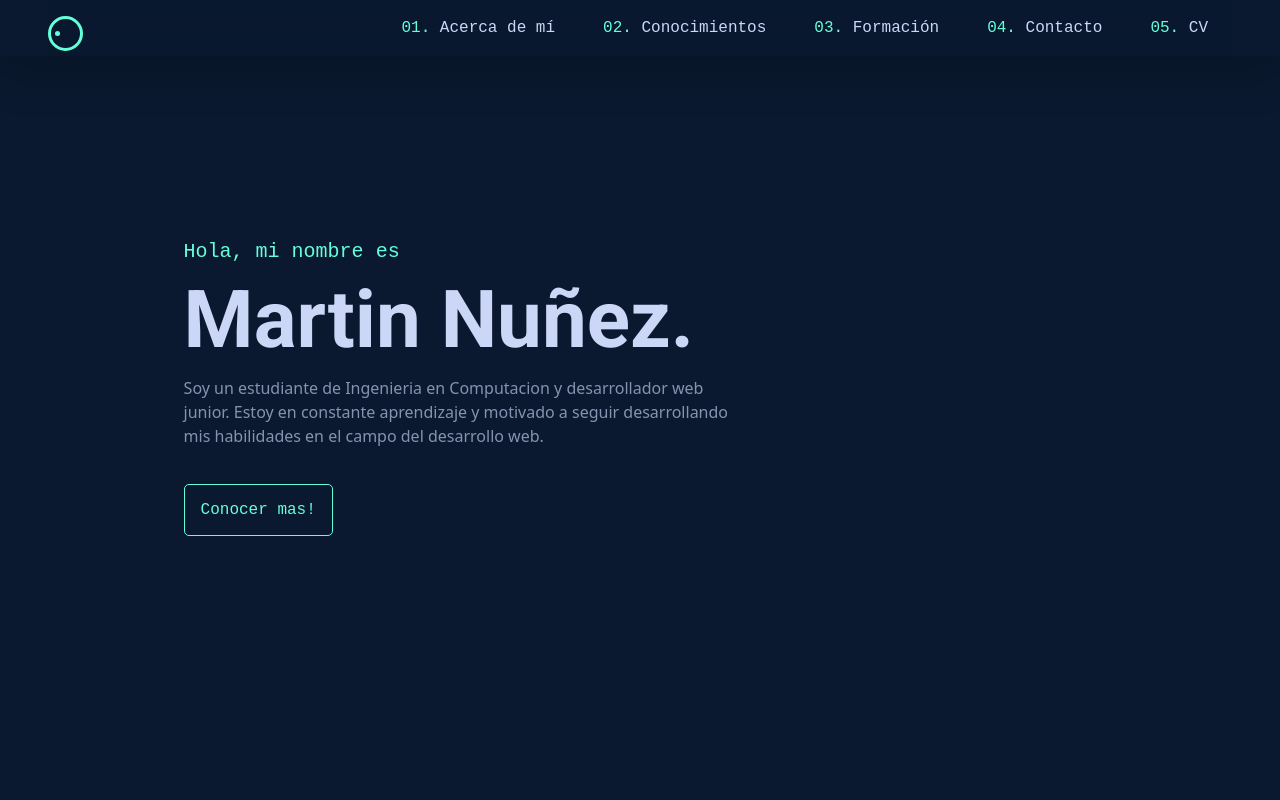
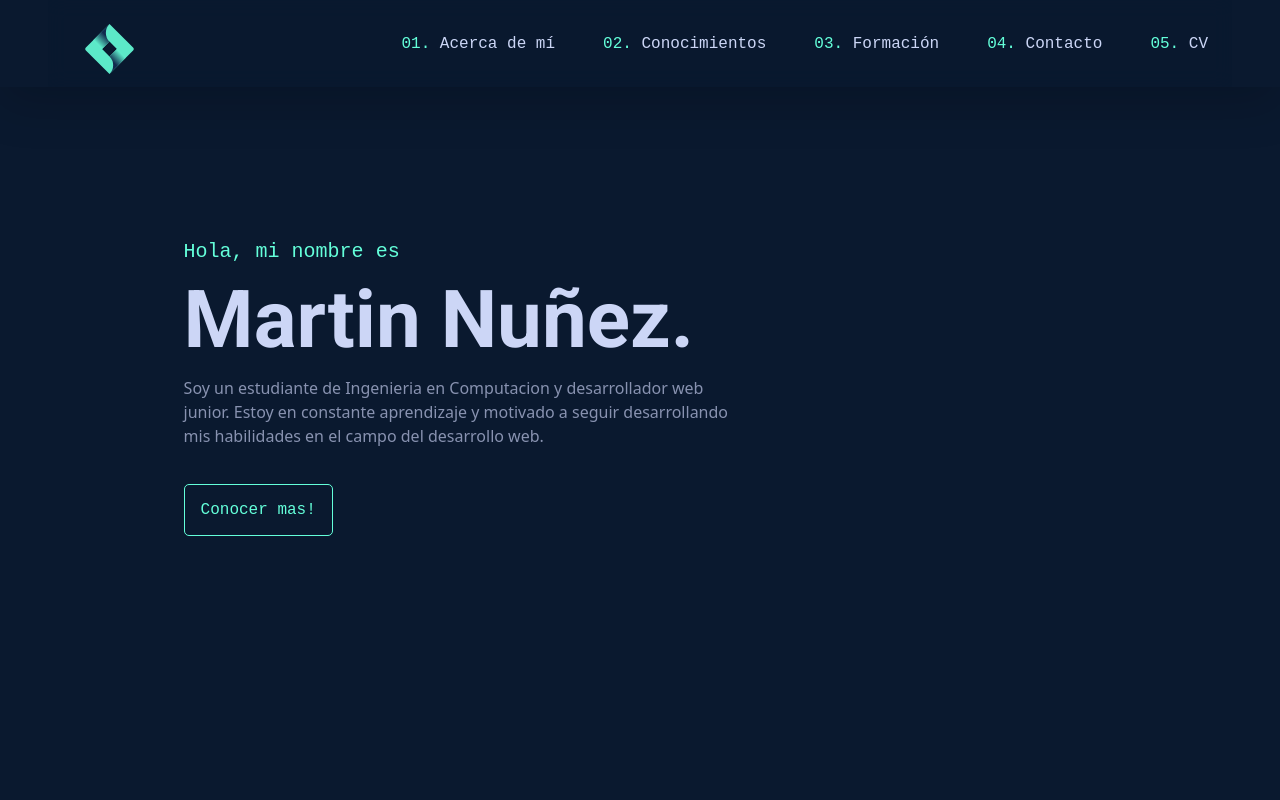
Before and after one commit to martinnuy/portfolio, a plain HTML site: page index.html in a window 1280 px wide. Shown: the top 800 px of the page. Drawn offline with nearby package versions, Linux system fonts and the light colour scheme.

Commit message:
New Icon

```diff
--- a/index.html
+++ b/index.html
@@ -44,15 +44,23 @@
     <header class="mb-5 fixed-top shadow-lg">
 
         <nav class="navbar navbar-expand-lg navbar-light colorFondoNav mx-5">
-            <a class="navbar-brand" href="#">
+            <a class="navbar-brand pt-3" href="index.html">
 
-                <div class="bigCircle mt-3">
-
-                  <div class="circle">
-
-                  </div>
-
-                </div>
+              <svg width="123" height="50" xmlns="http://www.w3.org/2000/svg" xmlns:xlink="http://www.w3.org/1999/xlink" preserveAspectRatio="xMidYMid meet" version="1.0" viewBox="0.8 0.0 62.4 64.0" zoomAndPan="magnify" style="fill: rgb(0, 0, 0);" original_string_length="1407">
+                <defs>
+                 <linearGradient xmlns:xlink="http://www.w3.org/1999/xlink" gradientUnits="userSpaceOnUse" id="__id139_sxoet6vev8" xlink:actuate="onLoad" xlink:show="other" xlink:type="simple">
+                  <stop offset=".18" style="stop-color: rgb(17, 41, 77);"/>
+                  <stop offset="1" style="stop-color: rgb(94, 238, 204);"/>
+                 </linearGradient>
+                 <linearGradient xmlns:xlink="http://www.w3.org/1999/xlink" id="__id140_sxoet6vev8" x1="42.023" x2="44.133" xlink:actuate="onLoad" xlink:href="#__id139_sxoet6vev8" xlink:show="other" xlink:type="simple" y1="35.232" y2="33.122"/>
+                 <linearGradient xmlns:xlink="http://www.w3.org/1999/xlink" id="__id141_sxoet6vev8" x1="41.464" x2="39.35" xlink:actuate="onLoad" xlink:href="#__id139_sxoet6vev8" xlink:show="other" xlink:type="simple" y1="29.159" y2="31.273"/>
+                </defs>
+                <g transform="matrix(6.2496 0 0 6.2496 -228.82 -169.26)">
+                 <g id="__id142_sxoet6vev8"><path d="m46.568 31.918l-4.834-4.834-4.834 4.834a0.406 0.406 0 0 0 0 0.573l4.834 4.834 4.834-4.834a0.406 0.406 0 0 0 0 -0.573zm-4.834 1.8l-1.514-1.514 1.514-1.514 1.514 1.514z" style="fill: rgb(92, 233, 200);"/></g>
+                 <path d="m41.734 30.7a2.549 2.549 0 0 1 -0.011 -3.594l-3.323 3.302 1.803 1.803z" style="fill: url(&quot;#__id141_sxoet6vev8&quot;);"/>
+                 <path d="m43.252 32.2l-1.518 1.518a2.549 2.549 0 0 1 0 3.606l3.32-3.32z" style="fill: url(&quot;#__id140_sxoet6vev8&quot;);"/>
+                </g>
+               </svg>
 
             </a>
             <button class="navbar-toggler" type="button" data-toggle="collapse" data-target="#navbarNavAltMarkup" aria-controls="navbarNavAltMarkup" aria-expanded="false" aria-label="Toggle navigation">
@@ -268,8 +276,8 @@
             <h5 class="fontColor1 fontFamily2">IBM</h5>
 
             <div class="bg-blue shadow p-3 rounded">
-              <p class="fontColor1">Aprenda las habilidades y conocimientos prácticos más actualizados que los ingenieros de software
-                y los profesionales de DevOps utilizan en sus roles diarios</p>
+              <p class="fontColor1">Habilidades y conocimientos prácticos actualizados que los ingenieros de software
+                y los profesionales de DevOps utilizan en sus roles diarios.</p>
             </div>
 
             <p class="fontFamily1 fontColor1">Introducción a Docker, Kubernetes y OpenShift</p>
@@ -301,6 +309,7 @@
     <script src="https://cdn.jsdelivr.net/npm/bootstrap@4.0.0/dist/js/bootstrap.min.js" integrity="sha384-JZR6Spejh4U02d8jOt6vLEHfe/JQGiRRSQQxSfFWpi1MquVdAyjUar5+76PVCmYl" crossorigin="anonymous"></script>
     <script src="js/main.js"></script>
 
+
 </body>
 
 
```
Also changed, not shown: img/icon.ico.
